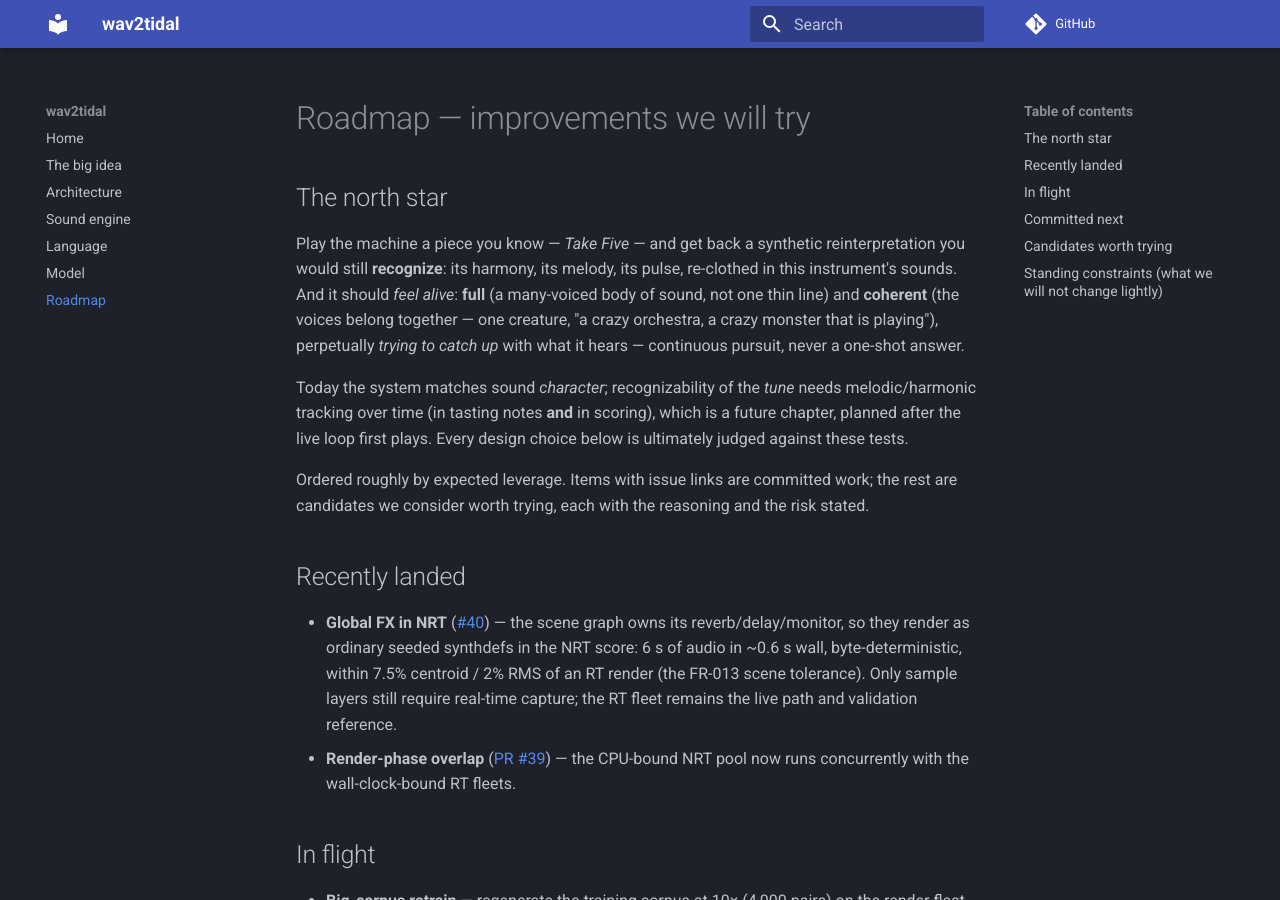
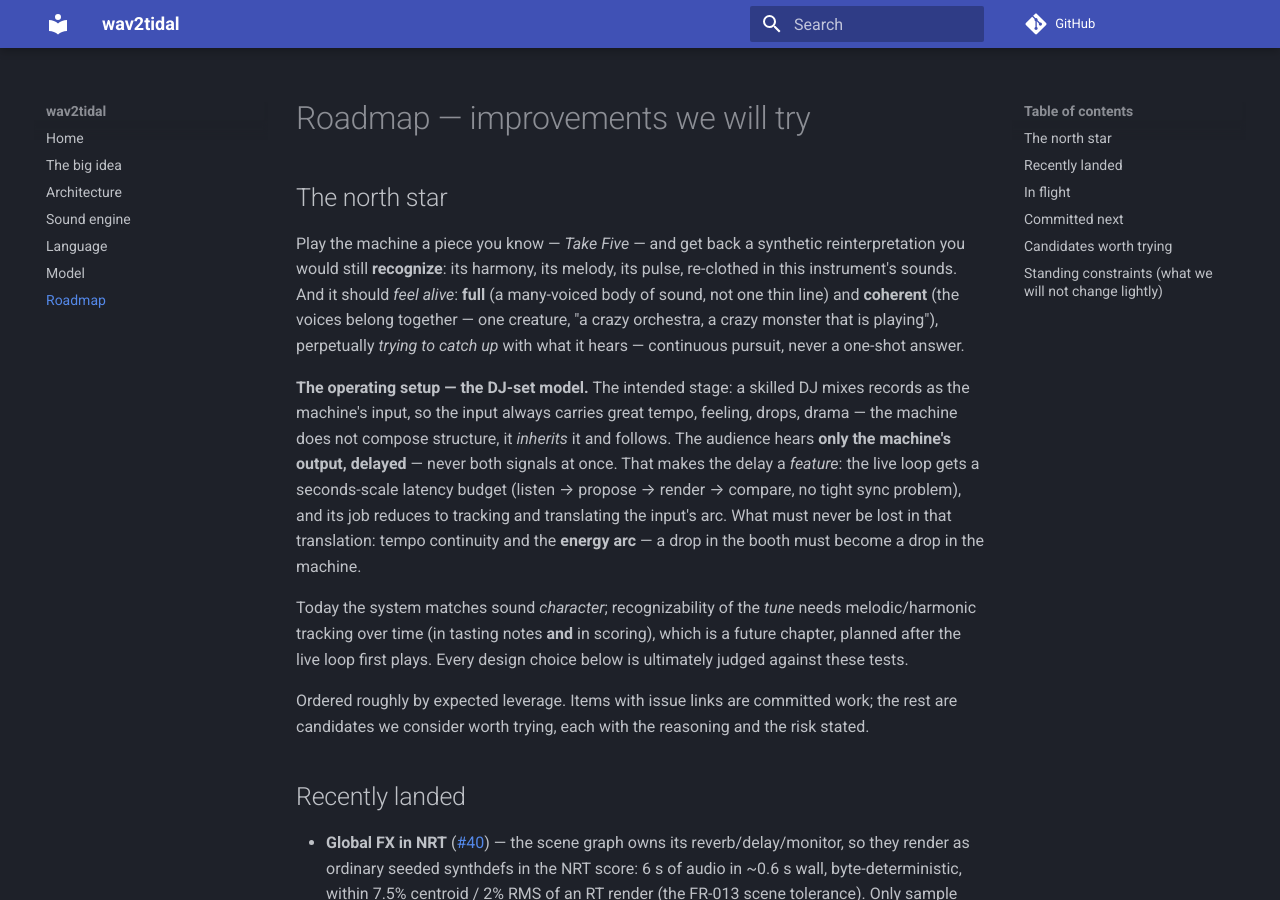
Before and after one commit to lambdasistemi/wav2tidal, an MkDocs documentation site: the page built from docs/roadmap.md, in a window 1280 px wide and 900 px high. Built offline with MkDocs 1.6.1 and Material for MkDocs 9.7.7, drawn with Linux system fonts in a browser that asks for light colours; comment, search, counter and statistics services are not loaded.

Commit message:
docs: the DJ-set operating model — follow, delayed, only our output

```diff
--- a/docs/roadmap.md
+++ b/docs/roadmap.md
@@ -10,6 +10,18 @@ line) and **coherent** (the voices belong together — one creature, "a
 crazy orchestra, a crazy monster that is playing"), perpetually *trying
 to catch up* with what it hears — continuous pursuit, never a one-shot
 answer.
+
+**The operating setup — the DJ-set model.** The intended stage: a
+skilled DJ mixes records as the machine's input, so the input always
+carries great tempo, feeling, drops, drama — the machine does not
+compose structure, it *inherits* it and follows. The audience hears
+**only the machine's output, delayed** — never both signals at once.
+That makes the delay a *feature*: the live loop gets a seconds-scale
+latency budget (listen → propose → render → compare, no tight sync
+problem), and its job reduces to tracking and translating the input's
+arc. What must never be lost in that translation: tempo continuity and
+the **energy arc** — a drop in the booth must become a drop in the
+machine.
 
 Today the system matches sound *character*; recognizability of the
 *tune* needs melodic/harmonic tracking over time (in tasting notes
```
Also changed, not shown: docs/guide.md (+7 -0 lines).
